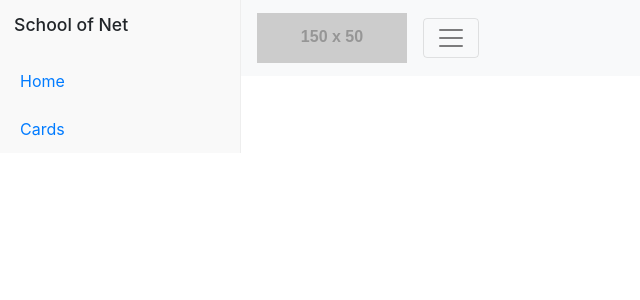
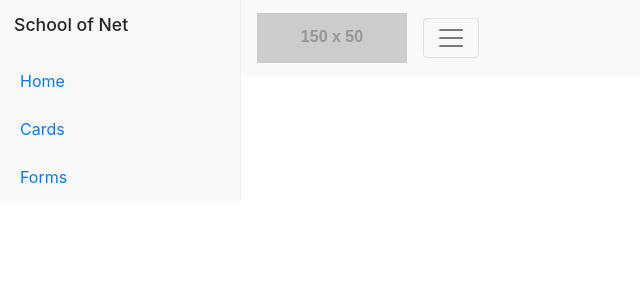
Before and after one commit to lucasnjsilva/admin_template, a React (Create React App) app: page /forms in a window 1280 px wide. Shown: the top 300 px of the page, without its empty margins (0-640 px from the left). Built offline with nearby package versions, Linux system fonts and the light colour scheme.

Commit message:
Page Forms added. Bug in DynamicRoutes array

```diff
--- a/package.json
+++ b/package.json
@@ -14,6 +14,7 @@
     "react": "^16.13.1",
     "react-bodymovin": "^2.0.0",
     "react-dom": "^16.13.1",
+    "react-hook-form": "^5.7.2",
     "react-router-dom": "^5.2.0",
     "react-scripts": "3.4.1",
     "reactstrap": "^8.5.1"
--- a/src/components/Sidebar.js
+++ b/src/components/Sidebar.js
@@ -11,7 +11,7 @@ export default function Sidebar(props) {
                 <a href="/" className="list-group-item"> Home </a>
                 {
                     Templates.map((template, index) => (
-                        <a href={template.path} className="list-group-item"> {template.name} </a>
+                        <a key={index} href={template.path} className="list-group-item"> {template.name} </a>
                     ))
                 }
             </div>
--- /dev/null
+++ b/src/components/inside/Forms.js
@@ -0,0 +1,29 @@
+import React from 'react';
+import { Row, Col, Card, CardHeader, CardBody, Form, FormGroup, Label, Input, Button } from 'reactstrap';
+
+export default function Forms() {
+    return(
+        <div>
+            <Row>
+                <Col xs="12" sm="12" md="12">
+                    <Card>
+                        <CardHeader>
+                            <h4>Form</h4>
+                        </CardHeader>
+                        <CardBody>
+                            <Form>
+                                <FormGroup>
+                                    <Label for="name">Name</Label>
+                                    <Input type="text" placeholder="Enter your name..." />
+                                </FormGroup>
+                                <FormGroup>
+                                    <Button>Submit</Button>
+                                </FormGroup>
+                            </Form>
+                        </CardBody>
+                    </Card>
+                </Col>
+            </Row>
+        </div>
+    );
+}
--- a/src/containers/DynamicRoutes.js
+++ b/src/containers/DynamicRoutes.js
@@ -1,11 +1,18 @@
-import Cards from '../components/inside/Cards';
+import Cards from './../components/inside/Cards';
+import Forms from './../components/inside/Forms';
 
-const LoadingRoutes = () => (
-    [{
+const DynamicRoutes = () => ([
+    {
         path: "/cards",
         name: "Cards",
         template: Cards
-    }]
-)
+    },
+    {
+        path: "/forms",
+        name: "Forms",
+        template: Forms
+    }
 
-export default LoadingRoutes();
+]);
+
+export default DynamicRoutes();
```
Also changed, not shown: 1 other file (tests, documents, lock files or other folders).
